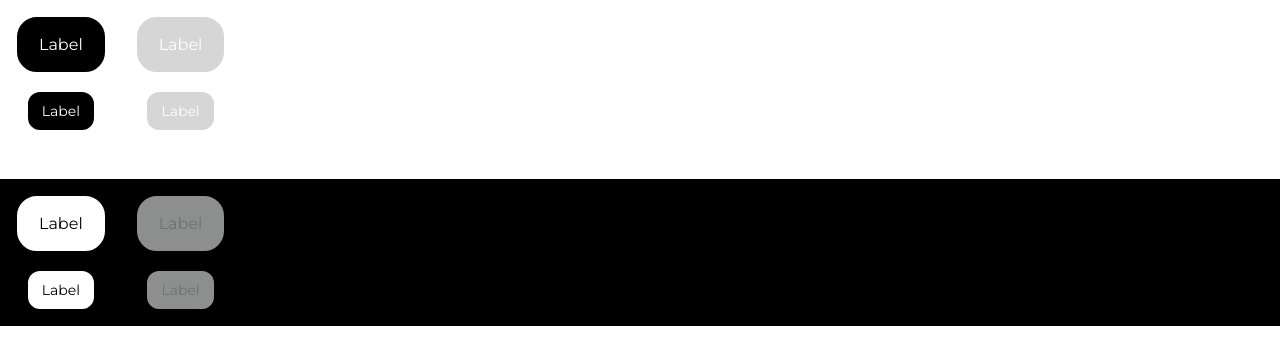
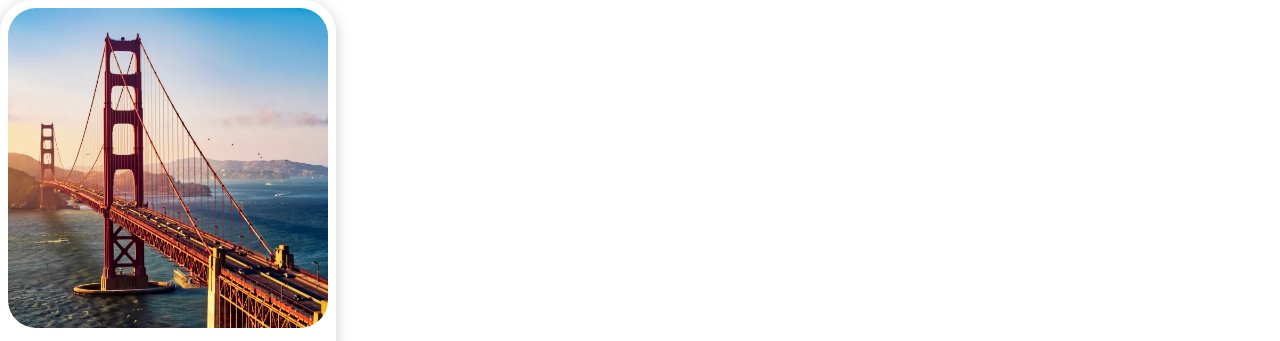
Before and after one commit to HillarylouisXVI/IMD32-v3, a website built with Parcel: page src/index.html in a window 1280 px wide. Shown: the top 341 px of the page. Built offline with nearby package versions, Linux system fonts and the light colour scheme.

Commit message:
Organisation de HTML

```diff
--- a/src/index.html
+++ b/src/index.html
@@ -13,30 +13,6 @@
     />
   </head>
   <body>
-    <div class="buttons primary">
-      <div class="button-group">
-        <button class="btn btn-primary">Label</button>
-        <button class="btn btn-primary btn-small">Label</button>
-      </div>
-
-      <div class="button-group">
-        <button class="btn btn-primary" disabled>Label</button>
-        <button class="btn btn-primary btn-small" disabled>Label</button>
-      </div>
-    </div>
-
-    <div class="buttons secondary">
-      <div class="button-group">
-        <button class="btn btn-secondary">Label</button>
-        <button class="btn btn-secondary btn-small">Label</button>
-      </div>
-
-      <div class="button-group">
-        <button class="btn btn-secondary" disabled>Label</button>
-        <button class="btn btn-secondary btn-small" disabled>Label</button>
-      </div>
-    </div>
-
     <article class="card">
       <img src="images/sanfrancisco.png" alt="San Francisco" />
 
```
